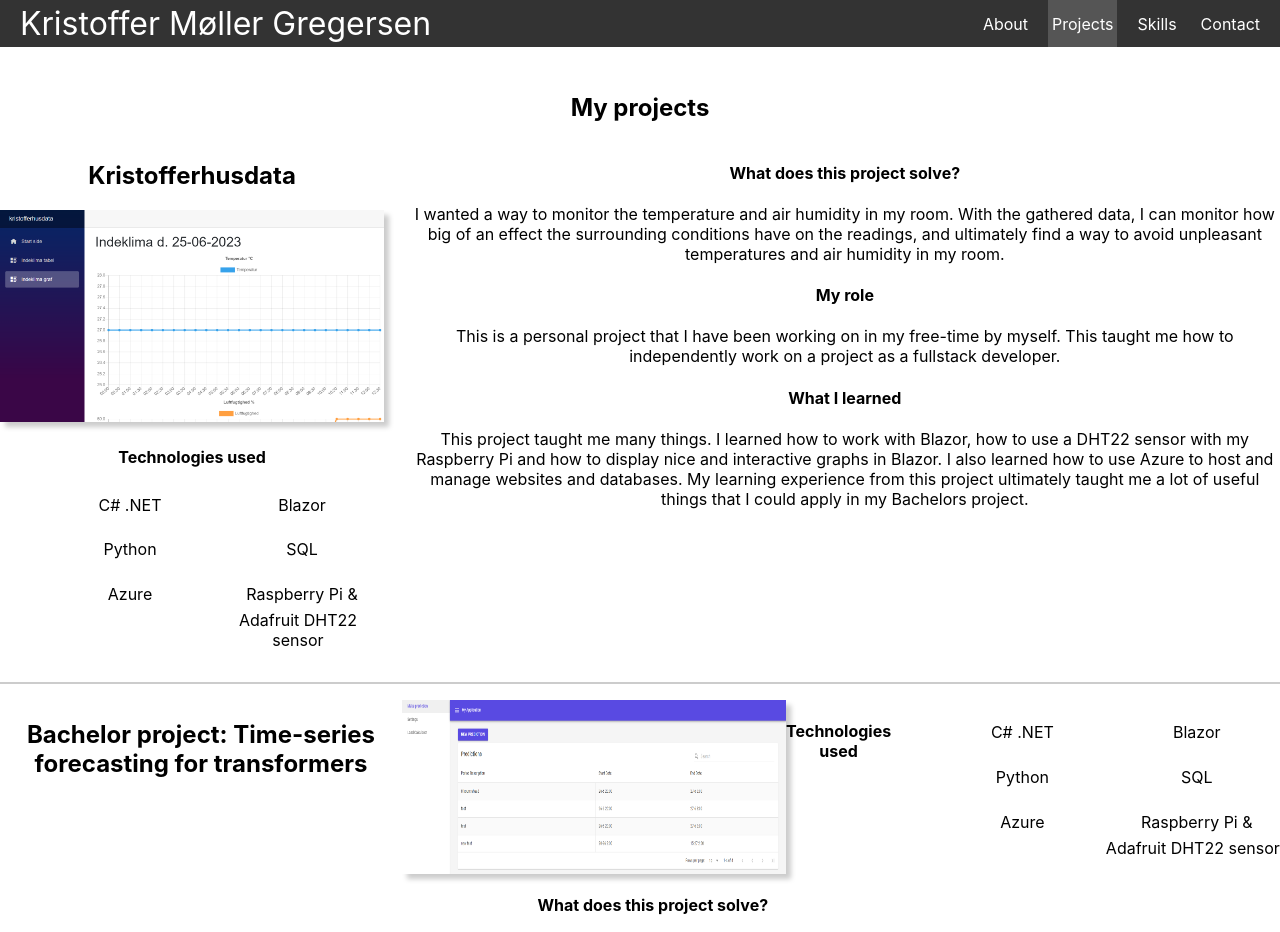
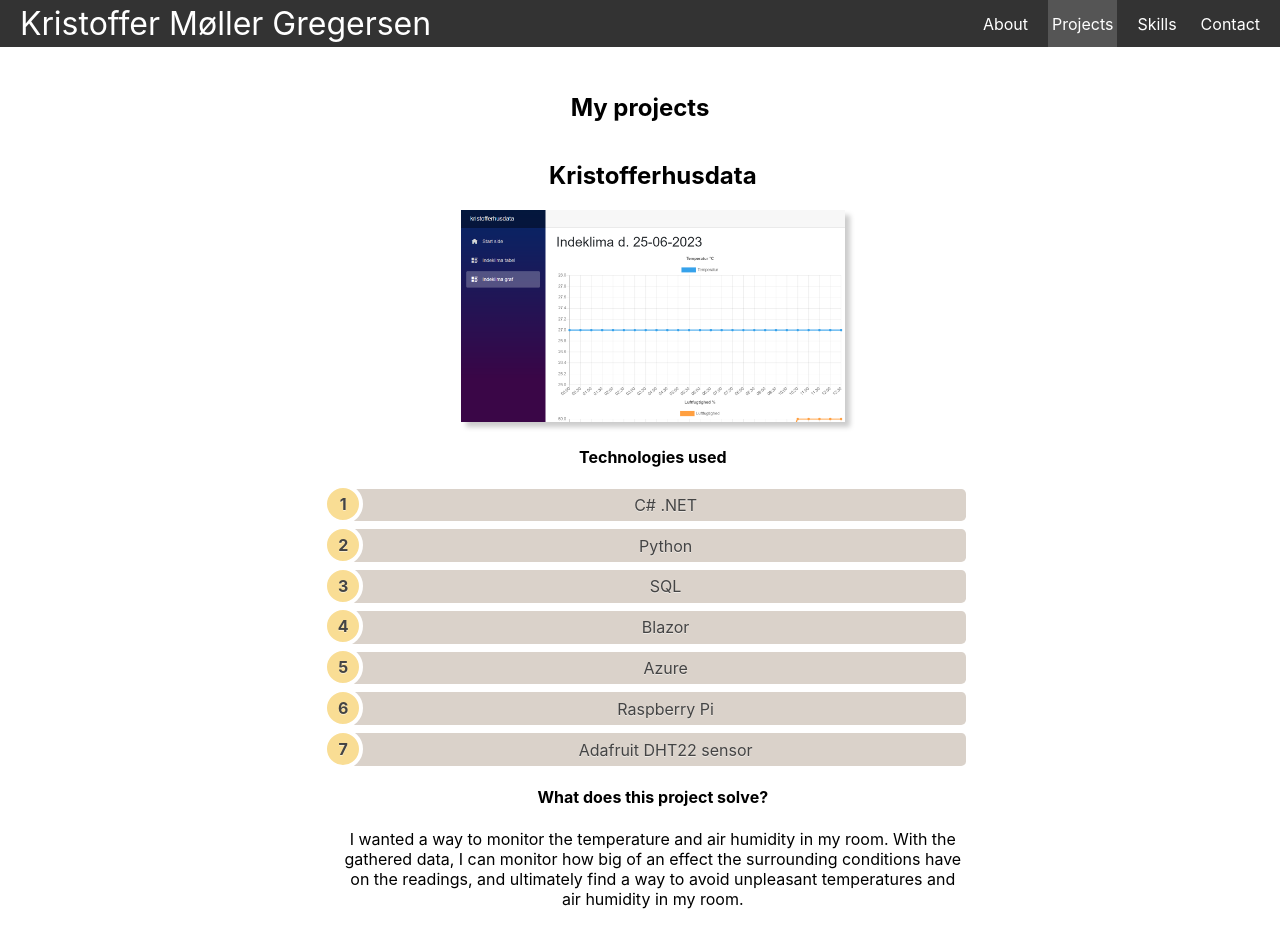
Before and after one commit to Kristoffermg/kristofferportfolio, a React (Create React App) app: page /projects in a window 1280 px wide. Shown: the top 932 px of the page. Built offline with nearby package versions, Linux system fonts and the light colour scheme.

Commit message:
Improved the projects section
-> Added some better styling
-> still needs some tweaks with the headers

```diff
--- a/src/Projects/Projects.tsx
+++ b/src/Projects/Projects.tsx
@@ -7,20 +7,22 @@ export default function Projects() {
         <section className='projects'>
             <h1>My projects</h1>
             <div id='kristofferhusdata' className='projectListings'>
-                <div className='pictureAndTechnologies'>
+                <div className='projectInformation'>
                     <h2>Kristofferhusdata</h2>
                     <img src={husdatabillede}></img>
                     <h4>Technologies used</h4>
-                    <ul>
-                        <li><i className='fa fa-star'></i> C# .NET</li>
-                        <li><i className='fa fa-star'></i> Blazor</li>
-                        <li><i className='fa fa-star'></i> Python</li>
-                        <li><i className='fa fa-star'></i> SQL</li>
-                        <li><i className='fa fa-star'></i> Azure</li>
-                        <li><i className='fa fa-star'></i> Raspberry Pi & Adafruit DHT22 sensor</li>
-                    </ul>
-                </div>
-                <div className='projectInformation'>
+
+                    <ol>
+                        <li className="">C# .NET</li>
+                        <li className="">Python</li>
+                        <li className="">SQL</li>
+                        <li className="">Blazor</li>
+                        <li className="">Azure</li>
+                        <li className="">Raspberry Pi</li>
+                        <li className="">Adafruit DHT22 sensor</li>
+                    </ol>
+
+                    <div className='projectText'>
                         <h4>What does this project solve?</h4>
                         <p>I wanted a way to monitor the temperature and air humidity in my room. With the gathered data, I can monitor how big of an effect the surrounding conditions have on the readings,
                         and ultimately find a way to avoid unpleasant temperatures and air humidity in my room.</p>
@@ -32,21 +34,25 @@ export default function Projects() {
                         I also learned how to use Azure to host and manage websites and databases. My learning experience from this project ultimately taught me a lot of useful things that I could apply in my Bachelors project.</p>
                     </div>
                 </div>
+            </div>
             <hr />
             <div id='bachelorprojekt' className='projectListings'>
-                <h2>Bachelor project: Time-series forecasting for transformers</h2>
+                <div className='projectInformation'>
+                        <h2>Bachelor project: Transformer forecasting</h2>
                         <img src={transformerbillede}></img>
                         <h4>Technologies used</h4>
-                    <ul>
-                        <li><i className='fa fa-star'></i> C# .NET</li>
-                        <li><i className='fa fa-star'></i> Blazor</li>
-                        <li><i className='fa fa-star'></i> Python</li>
-                        <li><i className='fa fa-star'></i> SQL</li>
-                        <li><i className='fa fa-star'></i> Azure</li>
-                        <li><i className='fa fa-star'></i> Raspberry Pi & Adafruit DHT22 sensor</li>
-                    </ul>
-                </div>
-                <div className='projectInformation'>
+
+                        <ol>
+                            <li className="">C# .NET</li>
+                            <li className="">Python</li>
+                            <li className="">SQL</li>
+                            <li className="">Blazor</li>
+                            <li className="">Azure</li>
+                            <li className="">Raspberry Pi</li>
+                            <li className="">Adafruit DHT22 sensor</li>
+                        </ol>
+
+                        <div className='projectText'>
                             <h4>What does this project solve?</h4>
                             <p>I wanted a way to monitor the temperature and air humidity in my room. With the gathered data, I can monitor how big of an effect the surrounding conditions have on the readings,
                             and ultimately find a way to avoid unpleasant temperatures and air humidity in my room.</p>
@@ -57,6 +63,9 @@ export default function Projects() {
                             <p>This project taught me many things. I learned how to work with Blazor, how to use a DHT22 sensor with my Raspberry Pi and how to display nice and interactive graphs in Blazor.
                             I also learned how to use Azure to host and manage websites and databases. My learning experience from this project ultimately taught me a lot of useful things that I could apply in my Bachelors project.</p>
                         </div>
+                    </div>
+            </div>
+
         </section>
     )
 }
--- a/src/Projects/styles.css
+++ b/src/Projects/styles.css
@@ -2,11 +2,6 @@
     padding-top: 2vw;
     display: flex;
     flex-direction: column;
-}
-
-.projectListings {
-    display: flex;
-    flex-direction: row;
 }
 
 .pictureAndTechnologies {
@@ -17,6 +12,11 @@
     padding-left: 2vw;
 }
 
+.projectText {
+    width: 50%;
+    margin: auto;
+}
+
 img {
     height: auto;
     width: 30vw;
@@ -24,11 +24,9 @@ img {
 }
 
 ul {
-    display: grid;
-    list-style: none;
-    grid-template-columns: repeat(2, 1fr);
-    grid-row-gap: 0.8rem;
-    justify-items: center;
+    display:block;
+    /* list-style: none; */
+    justify-content:center;
 }
 
 i{
@@ -45,3 +43,42 @@ hr {
     margin: 1em 0;
     padding: 0;
 }
+
+ol {
+    counter-reset: li;
+    list-style: none;
+    padding: 0;
+    text-shadow: 0 1px 0 rgba(255,255,255,.5);
+}
+
+ol li {
+    position: relative;
+    display: block;
+    padding: .4em .4em .4em 2em;
+    margin: .5em auto;
+    width: 50%;
+    background: #DAD2CA;
+    color: #444;
+    text-decoration: none;
+    border-radius: .3em;
+    transition: .3s ease-out;
+}
+
+  ol :hover:before { transform: rotate(360deg); }
+  ol :before {
+    content: counter(li);
+    counter-increment: li;
+    position: absolute;
+    left: -1em;
+    top: 50%;
+    margin-top: -1.3em;
+    background: #f9dd94;
+    height: 2em;
+    width: 2em;
+    line-height: 2em;
+    border: .3em solid #fff;
+    text-align: center;
+    font-weight: bold;
+    border-radius: 2em;
+    transition: all .3s ease-out;
+  }
```
Lines whose indentation alone changed are shown as unchanged.
